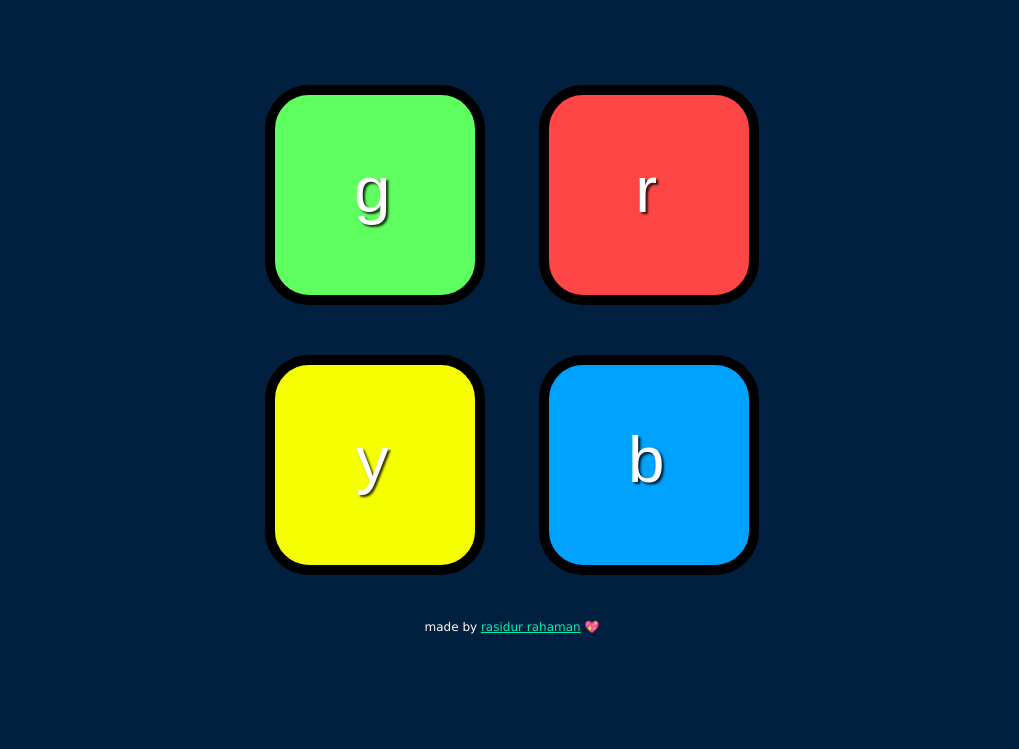
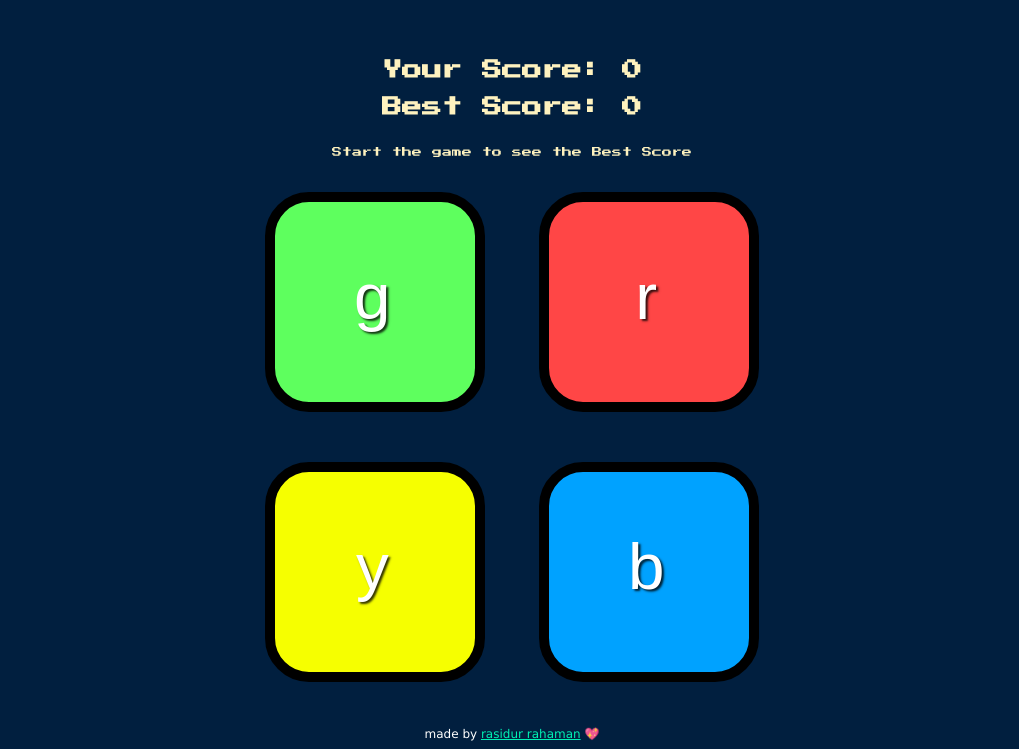
Before and after one commit to simon-rgby/simon-rgby.github.io, a plain HTML site: page index.html in a window 1280 px wide. Shown: the part 114-863 px from the top of the page, without its empty margins (128-1147 px from the left). Before the commit the page ends 800 px from the top, so only its background shows below. Drawn offline with nearby package versions, Linux system fonts and the light colour scheme.

Commit message:
Update index.html

```diff
--- a/index.html
+++ b/index.html
@@ -10,6 +10,9 @@
 
 <body>
   <h1 id="level-title">Press A Key to Start</h1>
+  <h2 id="your-score" class="score">Your Score: 0</h2>
+  <h2 id="best-score" class="score">Best Score: 0</h2>
+  <p class="start">Start the game to see the Best Score</p>
   <div class="container">
     <div lass="row">
 
```
